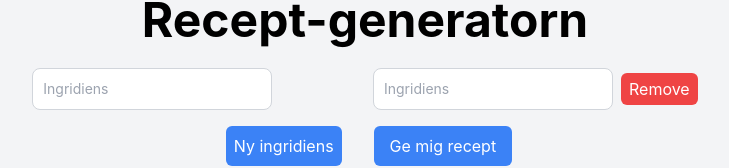
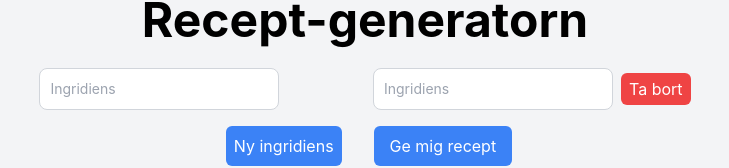
Before and after one commit to HenrikCheng/1337-chatbot, a React (Create React App) app: page / in a window 1280 px wide. Both pictures are taken after a click on the button "Ny ingridiens". Shown: the part 319-487 px from the top of the page, without its empty margins (275-1004 px from the left). Built offline with nearby package versions, Linux system fonts and the light colour scheme; no server answers.

Commit message:
minor language update

```diff
--- a/src/components/LandingPage.js
+++ b/src/components/LandingPage.js
@@ -60,9 +60,6 @@ const LandingPage = () => {
     <div className="flex flex-col items-center justify-center min-h-screen bg-gray-100">
       <h1 className="mb-6 text-5xl font-bold">Recept-generatorn</h1>
       <form onSubmit={handleSubmit} className="flex flex-col items-center">
-        {/* <h3 className="mb-8 text-3xl font-bold">
-          Skriv ned de matvaror du vill använda, separera dessa med ", "
-        </h3> */}
         <div className="grid grid-cols-2 gap-4">
           {ingredients.map((ingredient, index) => (
             <div key={index} className="flex items-center mb-4">
@@ -76,7 +73,7 @@ const LandingPage = () => {
                   onClick={() => handleRemoveIngredient(index)}
                   className="ml-2 px-2 py-1 bg-red-500 text-white rounded-md"
                 >
-                  Remove
+                  Ta bort
                 </button>
               )}
             </div>
```
